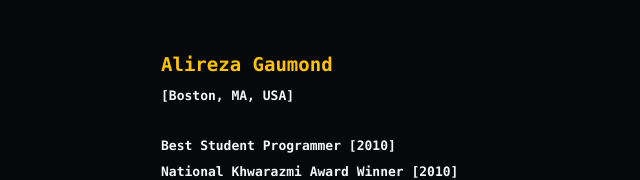
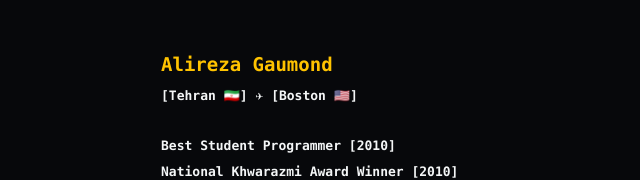
Before and after one commit to argaumond/argaumond.github.io, a plain HTML site: page index.html in a window 1280 px wide. Shown: the top 180 px of the page, without its empty margins (149-789 px from the left). Drawn offline with Linux system fonts and the light colour scheme; a web font is replaced by a local one.

Commit message:
Add files via upload

```diff
--- a/index.html
+++ b/index.html
@@ -101,7 +101,7 @@
 <p style="margin: 0; font-size: 12px; text-align: left; mso-line-height-alt: 24px;"><span style="font-size:19px;color:#ffc300; font-weight: bold;">Alireza Gaumond</span></p>
 
 <!-- <br> -->
-<p style="margin: 0; font-size: 13px;font-weight: bold; text-align: left;"><span style="color:#f4f6f7;">[Boston, MA, USA]</span></p>
+<p style="margin: 0; font-size: 13px;font-weight: bold; text-align: left;"><span style="color:#f4f6f7;">[Tehran 🇮🇷] ✈ [Boston 🇺🇸]</span></p>
 
 <br>
 <p style="margin: 0; font-size: 13px;font-weight: bold; text-align: left;"><span style="color:#f4f6f7;">Best Student Programmer [2010]</span></p>
```
